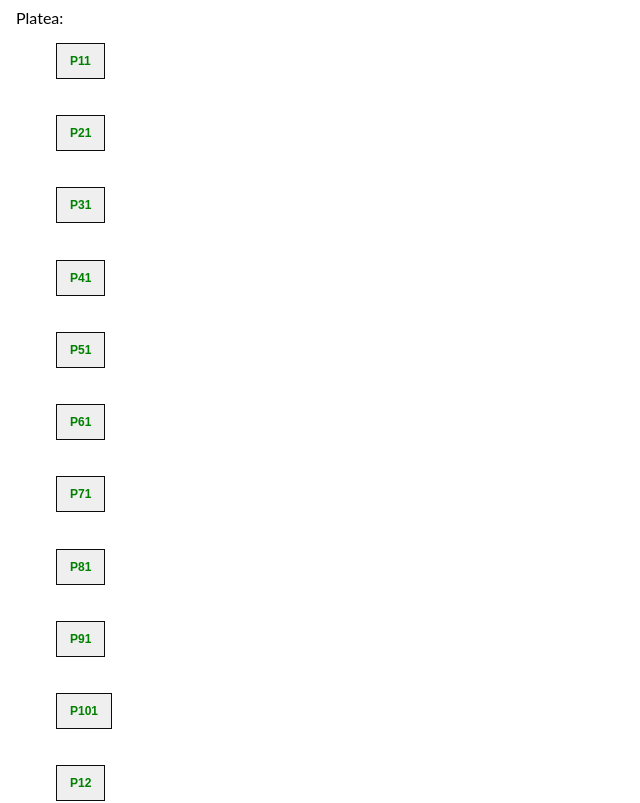
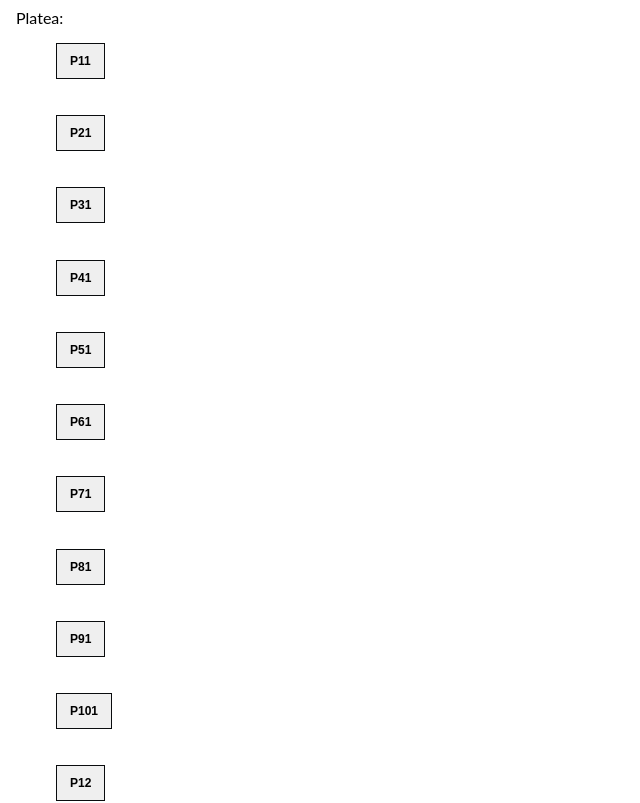
Before and after one commit to lacaprinamini/projssw, an Angular app: page / in a window 1280 px wide. Shown: the top 803 px of the page, without its empty margins (0-640 px from the left). Built offline with nearby package versions, Linux system fonts and the light colour scheme.

Commit message:
3 files modified, 1 added

```diff
--- a/src/app/app.component.html
+++ b/src/app/app.component.html
@@ -8,7 +8,7 @@
 
 <li *ngFor='let posto of platea.postiDisponibili' >
 
-  <button [style.color]="color" (click)="change(posto,this.color)" >{{posto}}</button>
+  <button [appColor]="color" >{{posto}}</button>
 
 
 </li>
@@ -16,11 +16,11 @@
 
 <p> Palchi: </p>
 
-  <ul>
+  <!-- <ul>
     <li *ngFor='let posto of palchi.postiDisponibili' >
       <button [style.color]="color" (click)="change(posto,this.color)">{{posto}}</button>
     </li>
-  </ul>
+  </ul> --> -->
 
 </body>
 </html>
--- a/src/app/app.component.ts
+++ b/src/app/app.component.ts
@@ -24,9 +24,10 @@ export class AppComponent  {
 
   platea: posti;
   palchi: posti;
-  color: string;
+  color: "";
+
   constructor(){
-this.color="green";
+
 const n = {
 filePlatea: 7,
 postiPlatea: 10,
@@ -42,18 +43,18 @@ const teatro = {
     this.platea= new posti(teatro.platea);
     this.palchi= new posti(teatro.palchi);
   }
-  change(posto: string,colore: string){
+//   change(posto: string,colore: string){
 
-   let i=0;
-   colore=="green" ? this.color="red" : this.color="green";
+//    let i=0;
+//    colore=="green" ? this.color="red" : this.color="green";
 
-       var  trovato= this.platea.postiDisponibili.filter(
-          el => ( el === posto )
+//        var  trovato= this.platea.postiDisponibili.filter(
+//           el => ( el === posto )
 
-          );
+//           );
 
 
-}
+// }
 
 
 
--- a/src/app/app.module.ts
+++ b/src/app/app.module.ts
@@ -3,11 +3,12 @@ import { BrowserModule } from '@angular/platform-browser';
 import { FormsModule } from '@angular/forms';
 
 import { AppComponent } from './app.component';
-
+import { colorDirective } from './color.directive';
 
 @NgModule({
   imports:      [ BrowserModule, FormsModule ],
-  declarations: [ AppComponent ],
+  declarations: [ AppComponent,
+    colorDirective ],
   bootstrap:    [ AppComponent ]
 })
 export class AppModule { }
--- /dev/null
+++ b/src/app/color.directive.ts
@@ -0,0 +1,22 @@
+import { Directive, ElementRef, HostListener, Input } from '@angular/core';
+
+@Directive({
+  selector: '[appColor]'
+})
+export class colorDirective {
+
+  constructor(private el: ElementRef) { }
+
+  @Input() defaultColor = '';
+
+  @Input() appColor= '';
+
+  @HostListener('click') onClick() {
+    this.highlight(this.appColor || this.defaultColor || 'red');
+  }
+
+
+  private highlight(color: string) {
+    this.el.nativeElement.style.color = color;
+  }
+}
```
